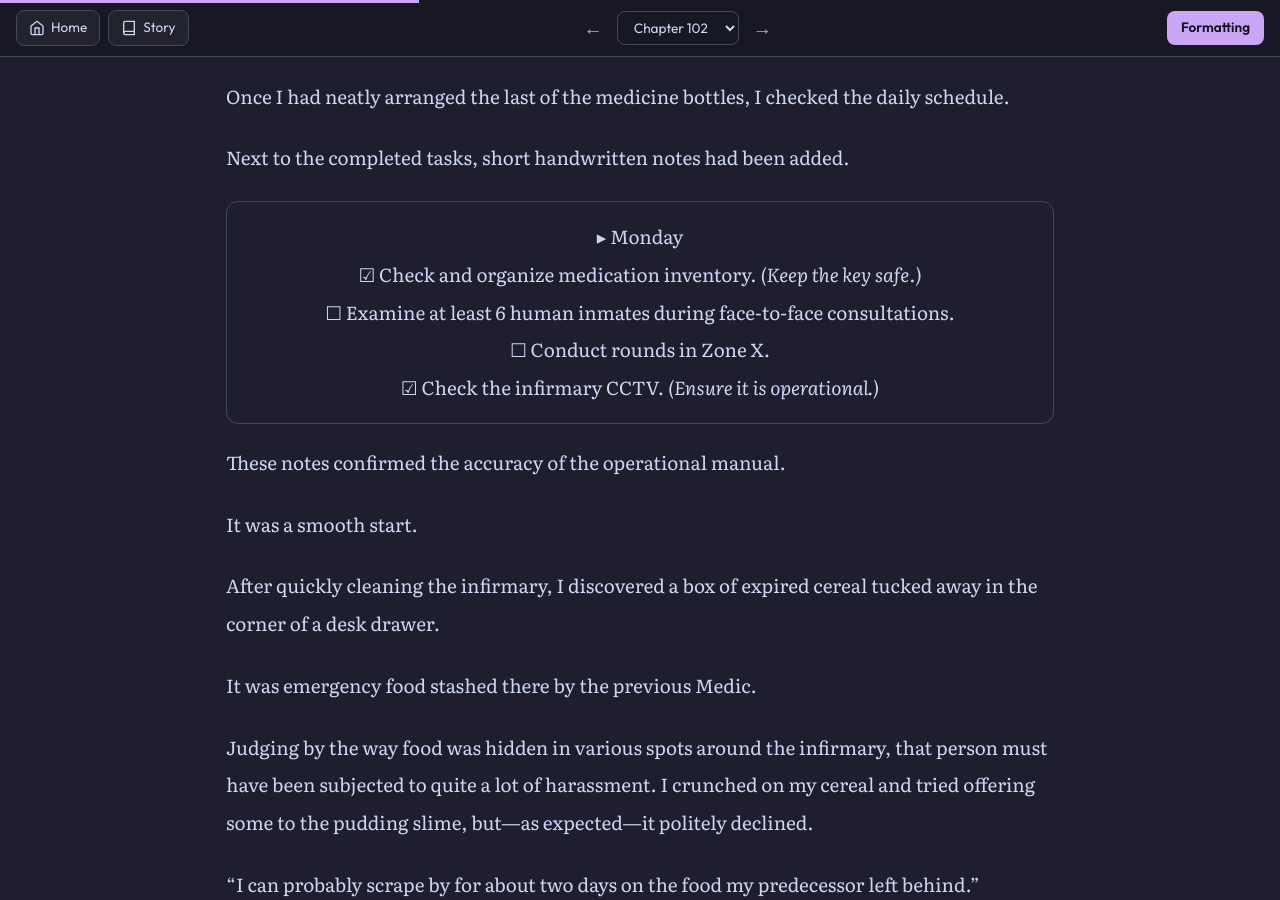
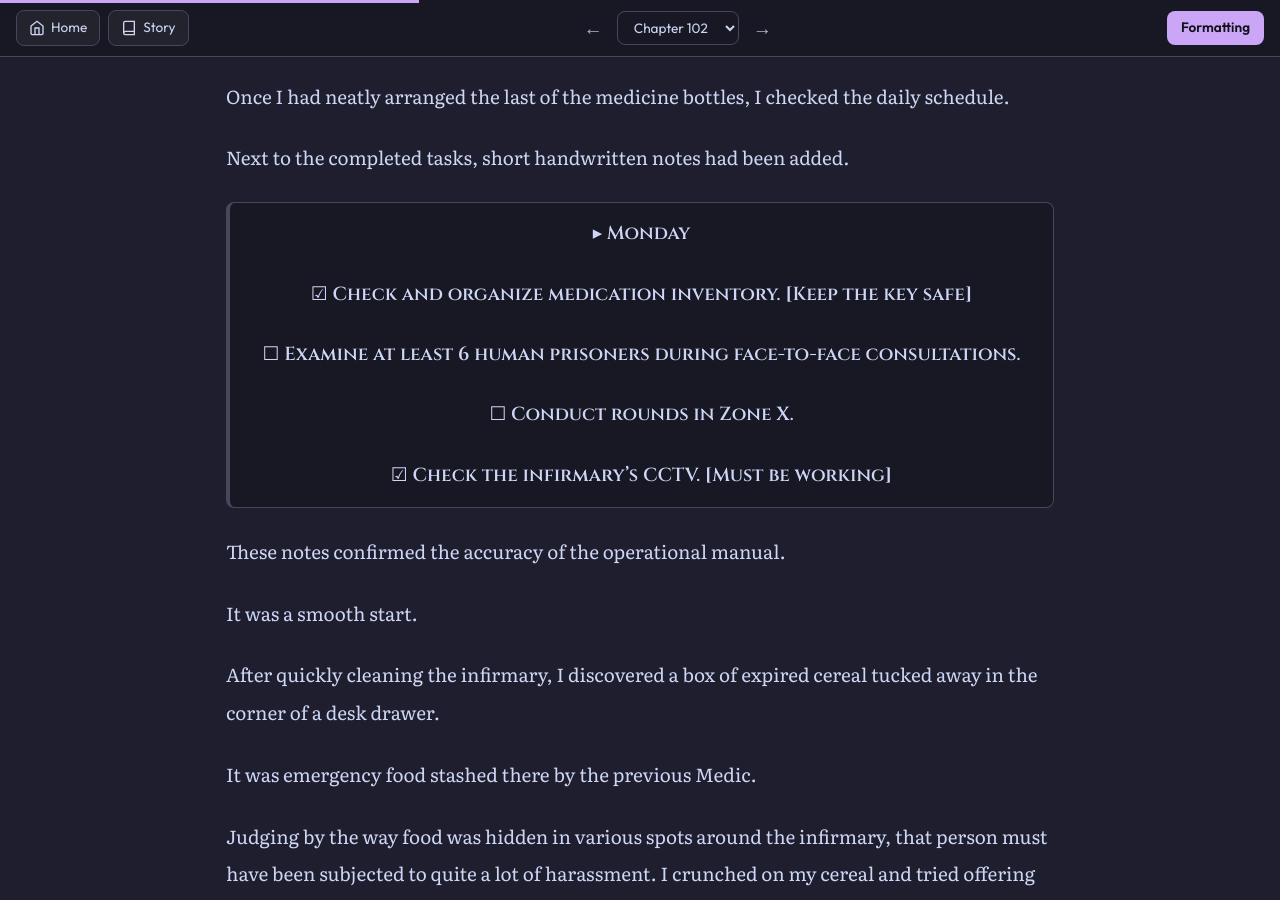
Before and after one commit to soleumn/soleumn.github.io, a Jekyll site: the page built from _chapters/eoshinki/ch102.md, in a window 1280 px wide and 900 px high, scrolled down 3957 px. Built offline with Jekyll 4.4.1, drawn with Linux system fonts in a browser that asks for light colours; some web fonts are replaced; comment, search, counter and statistics services are not loaded; some of the changed text lies outside the part shown.

Commit message:
Update ch102.md

```diff
--- a/_chapters/eoshinki/ch102.md
+++ b/_chapters/eoshinki/ch102.md
@@ -116,8 +116,18 @@
 
 Next to the completed tasks, short handwritten notes had been added.
 
-<div style="border: 1px solid var(--borda-suave, rgba(255, 255, 255, 0.1)); border-radius: 12px; padding: 16px; text-align: center; margin: 20px 0;">
-▸ Monday<br>☑ Check and organize medication inventory. <em>(Keep the key safe.)</em><br>☐ Examine at least 6 human inmates during face-to-face consultations.<br>☐ Conduct rounds in Zone X.<br>☑ Check the infirmary CCTV. <em>(Ensure it is operational.)</em>
+<div class="system-window" style="box-shadow: none !important; border-color: #45475a !important; font-family: 'Cinzel', serif !important;">
+  <div class="system-content" style="font-family: 'Cinzel', serif !important;">
+    ▸ Monday
+
+<br><br>☑ Check and organize medication inventory. [Keep the key safe]
+
+<br><br>☐ Examine at least 6 human prisoners during face-to-face consultations.
+
+<br><br>☐ Conduct rounds in Zone X.
+
+<br><br>☑ Check the infirmary’s CCTV. [Must be working]
+  </div>
 </div>
 
 These notes confirmed the accuracy of the operational manual.
@@ -260,8 +270,18 @@
 
 I managed to conduct in-person consultations right up until lunchtime, successfully completing my assigned tasks.
 
-<div style="border: 1px solid var(--borda-suave, rgba(255, 255, 255, 0.1)); border-radius: 12px; padding: 16px; text-align: center; margin: 20px 0;">
-▸ Monday<br>☑ Check and organize medication inventory. <em>(Keep the key safe.)</em><br>☑ Examine at least six patients during in-person consultations. <em>(Creature Inmate No. 13)</em><br>☐ Conduct rounds in Zone X.<br>☑ Check the infirmary CCTV. <em>(Ensure it is operational.)</em>
+<div class="system-window" style="box-shadow: none !important; border-color: #45475a !important; font-family: 'Cinzel', serif !important;">
+  <div class="system-content" style="font-family: 'Cinzel', serif !important;">
+    ▸ Monday
+
+<br><br>☑ Check and organize medication inventory. [Keep the key safe]
+
+<br><br>☑ Examine at least 6 human prisoners during face-to-face consultations. [Patient 13]
+
+<br><br>☐ Conduct rounds in Zone X.
+
+<br><br>☑ Check the infirmary’s CCTV. [Must be working]
+  </div>
 </div>
 
 “So, the only thing left is rounds in Zone X.”
```
